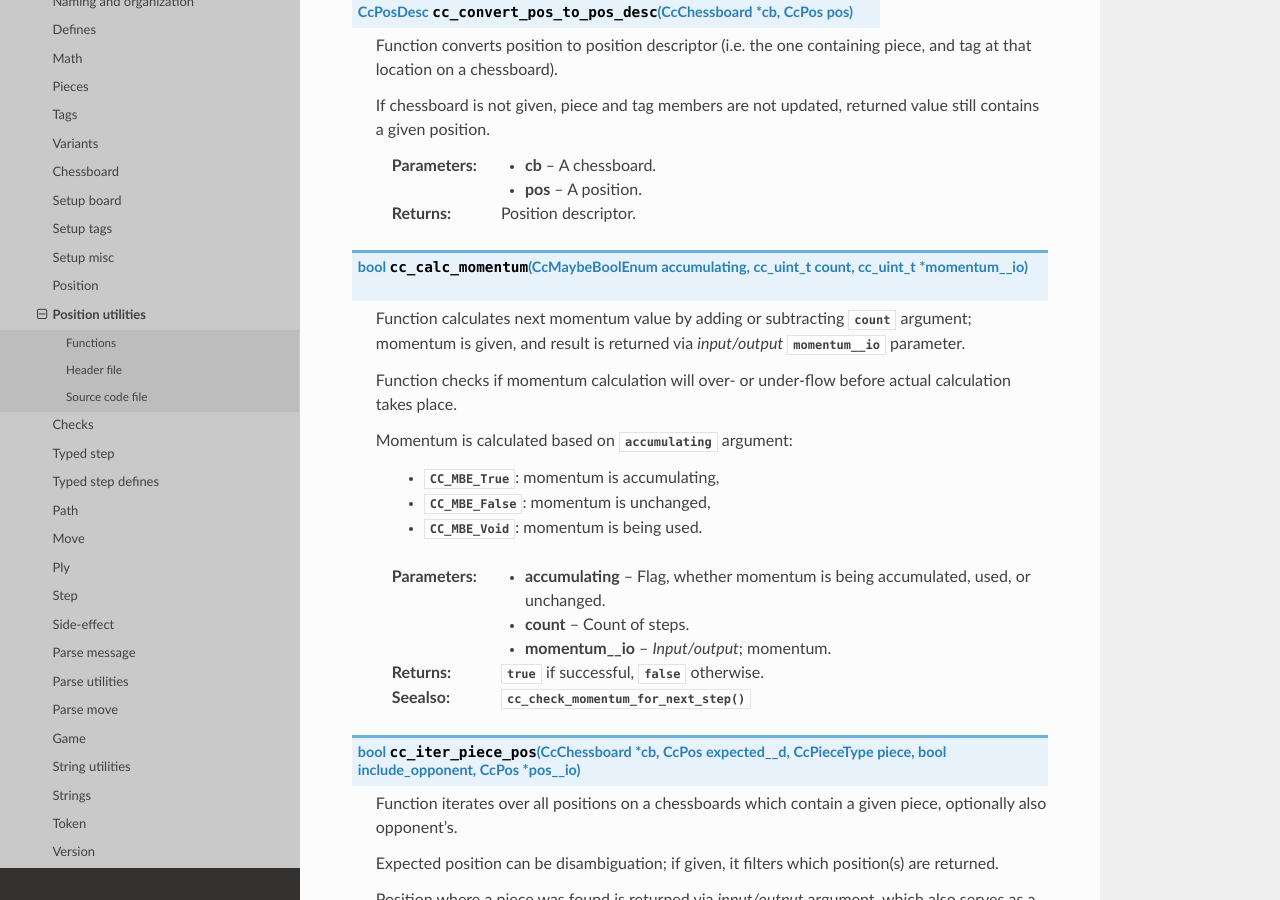
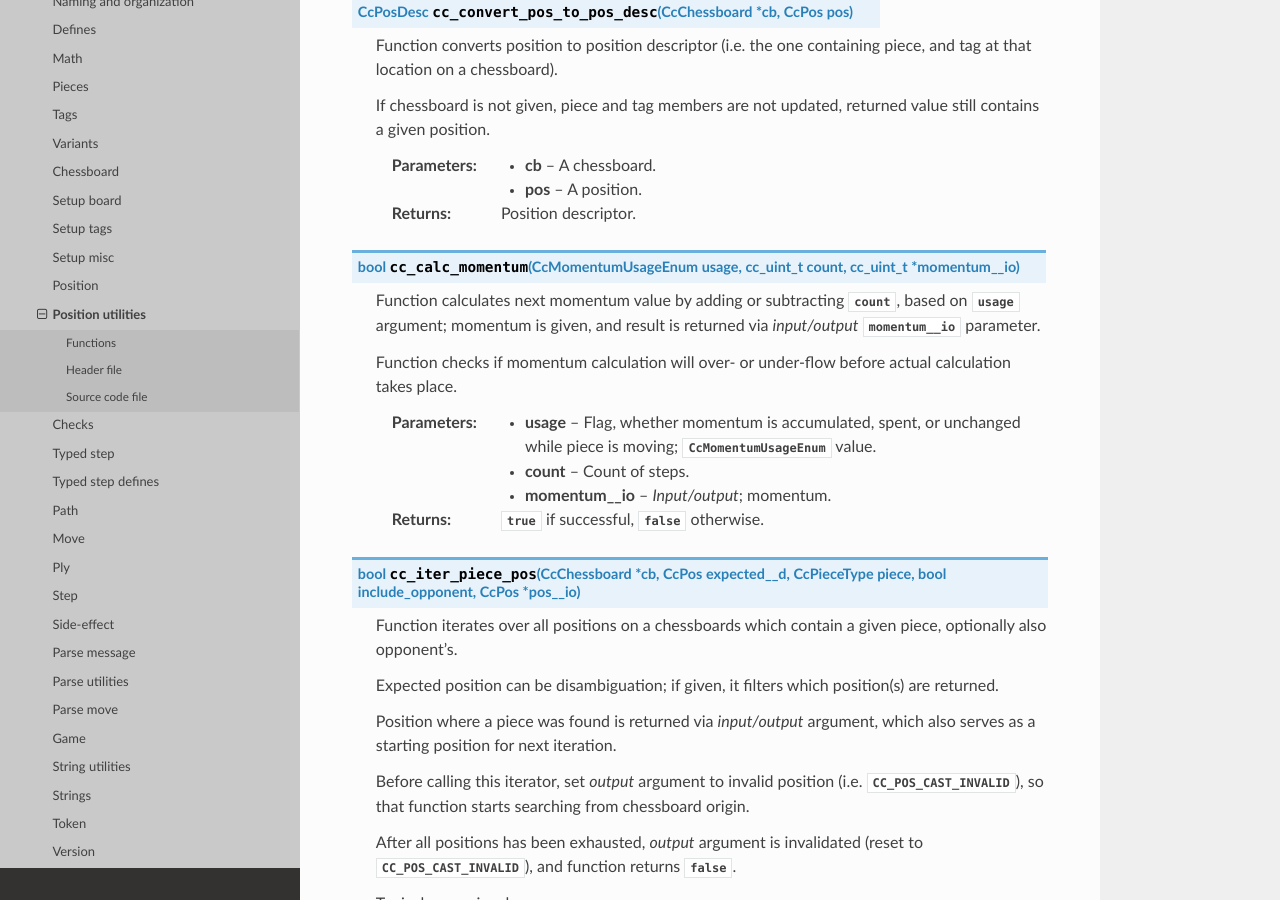
Before and after one commit to mmlacak/crochess, a Sphinx documentation site: the page built from docs/source/libcc/ccposutils.rst, in a window 1280 px wide and 900 px high, scrolled down 270 px. Built offline with Sphinx 7.4.7 and the Read the Docs theme 3.1.0, drawn with Linux system fonts in a browser that asks for light colours.

Commit message:
Changed calc momentum param type + docs. Deleted check momentum func + docs.

```diff
--- a/docs/source/conf.py
+++ b/docs/source/conf.py
@@ -26,10 +26,10 @@ copyright = '2021, Mario Mlačak'
 author = 'Mario Mlačak'
 
 # The short X.Y version
-version = "0.0.1.91:1270+20250118.155944"   # docs-new-lib-short-version-major-minor-feature-commit+meta~breaks-place-marker
+version = "0.0.1.92:1271+20250118.162154"   # docs-new-lib-short-version-major-minor-feature-commit+meta~breaks-place-marker
 
 # The full version, including alpha/beta/rc tags
-release = "0.0.1.91:1270+20250118.155944"   # docs-new-lib-full-version-major-minor-feature-commit+meta~breaks-place-marker
+release = "0.0.1.92:1271+20250118.162154"   # docs-new-lib-full-version-major-minor-feature-commit+meta~breaks-place-marker
 
 
 # -- General configuration ---------------------------------------------------
--- a/docs/source/libcc/ccposutils.rst
+++ b/docs/source/libcc/ccposutils.rst
@@ -29,26 +29,20 @@ Functions
     :param pos: A position.
     :returns: Position descriptor.
 
-.. c:function:: bool cc_calc_momentum( CcMaybeBoolEnum accumulating, cc_uint_t count, cc_uint_t * momentum__io )
+.. c:function:: bool cc_calc_momentum( CcMomentumUsageEnum usage, cc_uint_t count, cc_uint_t * momentum__io )
 
-    Function calculates next momentum value by adding or subtracting :c:var:`count`
-    argument; momentum is given, and result is returned via *input/output*
-    :c:var:`momentum__io` parameter.
+    Function calculates next momentum value by adding or subtracting :c:var:`count`,
+    based on :c:var:`usage` argument; momentum is given, and result is returned via
+    *input/output* :c:var:`momentum__io` parameter.
 
     Function checks if momentum calculation will over- or under-flow before
     actual calculation takes place.
 
-    Momentum is calculated based on :c:var:`accumulating` argument:
-
-        * :c:data:`CC_MBE_True`: momentum is accumulating,
-        * :c:data:`CC_MBE_False`: momentum is unchanged,
-        * :c:data:`CC_MBE_Void`: momentum is being used.
-
-    :param accumulating: Flag, whether momentum is being accumulated, used, or unchanged.
+    :param usage: Flag, whether momentum is accumulated, spent, or unchanged
+        while piece is moving; :c:enum:`CcMomentumUsageEnum` value.
     :param count: Count of steps.
     :param momentum__io: *Input/output*; momentum.
     :returns: :c:data:`true` if successful, :c:data:`false` otherwise.
-    :seealso: :c:func:`cc_check_momentum_for_next_step()`
 
 .. c:function:: bool cc_iter_piece_pos( CcChessboard * cb, CcPos expected__d, CcPieceType piece, bool include_opponent, CcPos * pos__io )
 
```
Also changed, not shown: README.md (+2 -2 lines), docs/source/libcc/ccchecks.rst (+0 -16 lines), 7 other files.
